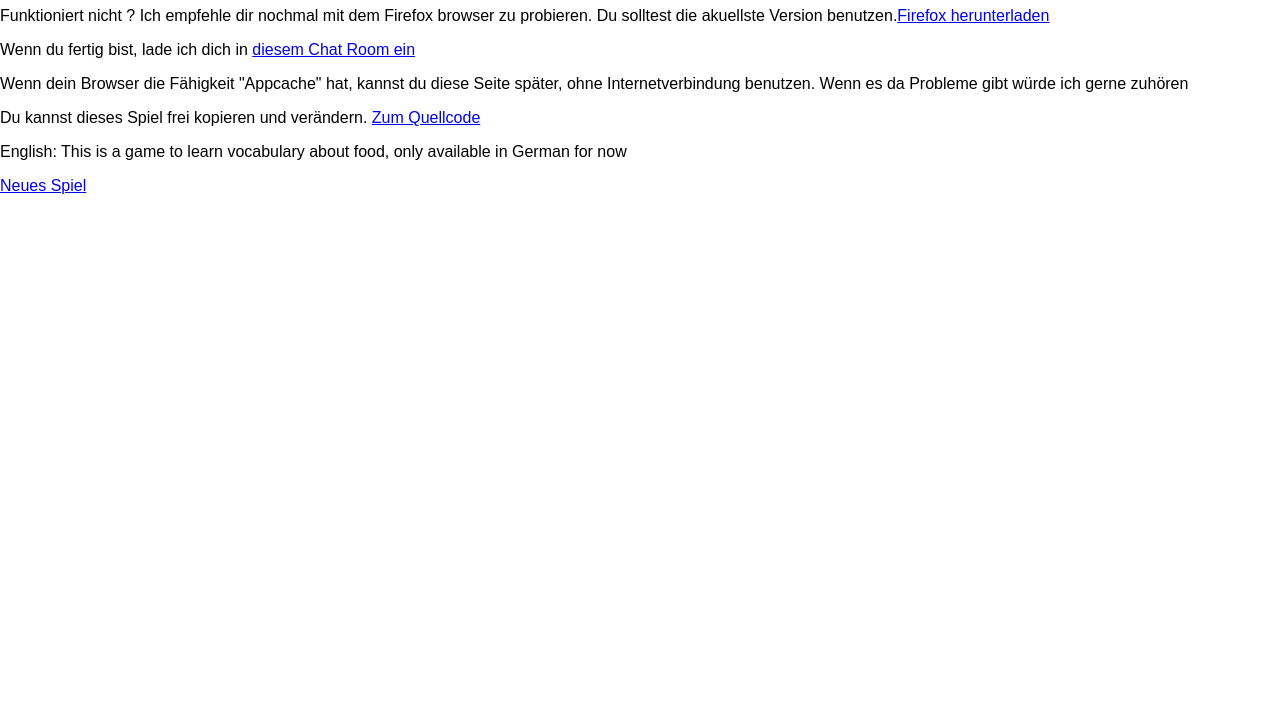
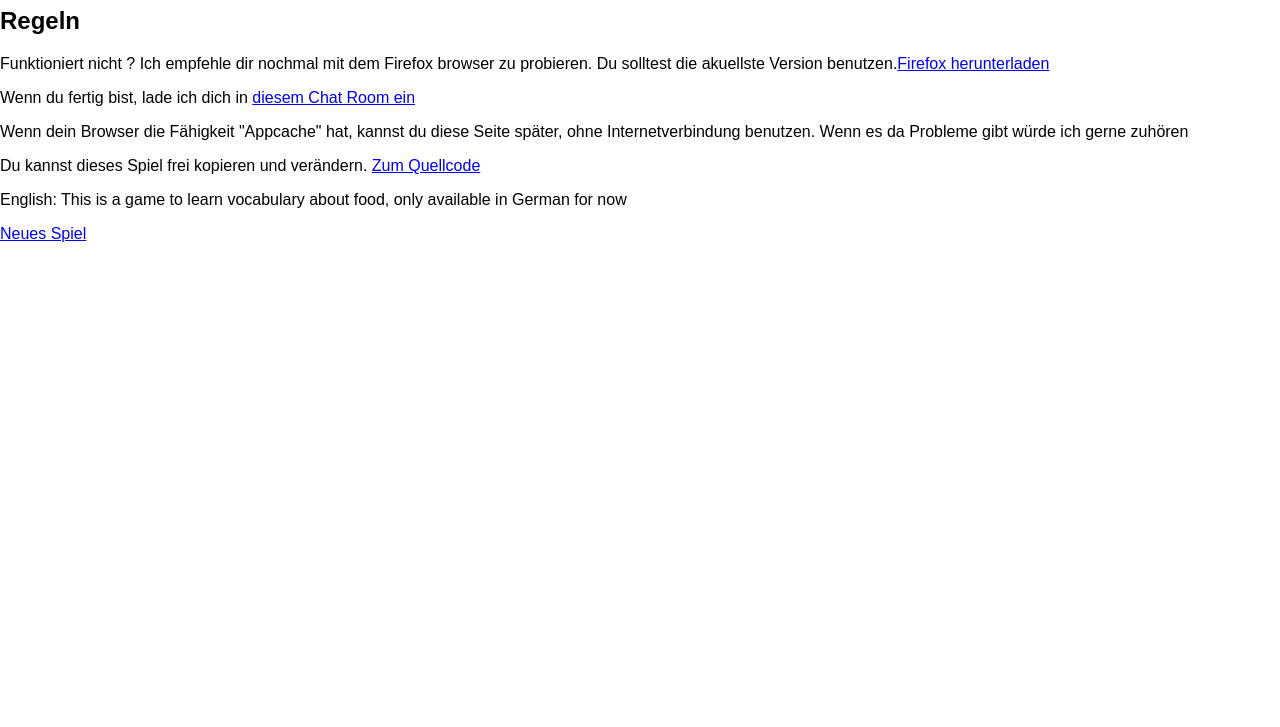
Before and after one commit to GrosSacASac/Kenn-deine-Nahrung, a plain HTML site: page html/about.html in a window 1280 px wide. Shown: the part 73-800 px from the top of the page. Drawn offline with Linux system fonts and the light colour scheme.

Commit message:
screenshot

```diff
--- a/html/about.html
+++ b/html/about.html
@@ -13,6 +13,7 @@
     <main>
         <noscript><p>Du musst JavaScript zulassen um zu spielen.</p></noscript>
         <h1>Kenn deine Nahrung</h1>
+        <h2>Regeln</h2>
 
         <p>Funktioniert nicht ? Ich empfehle dir nochmal mit dem Firefox browser zu probieren. Du solltest die akuellste Version benutzen.<a href="https://www.mozilla.org/en-US/firefox/all/" target="_blank">Firefox herunterladen</a></p>
         <p>Wenn du fertig bist, lade ich dich in <a href="http://dystroy.org/miaou/812" target="_blank">diesem Chat Room ein</a></p>
```
Also changed, not shown: 2 other files.
